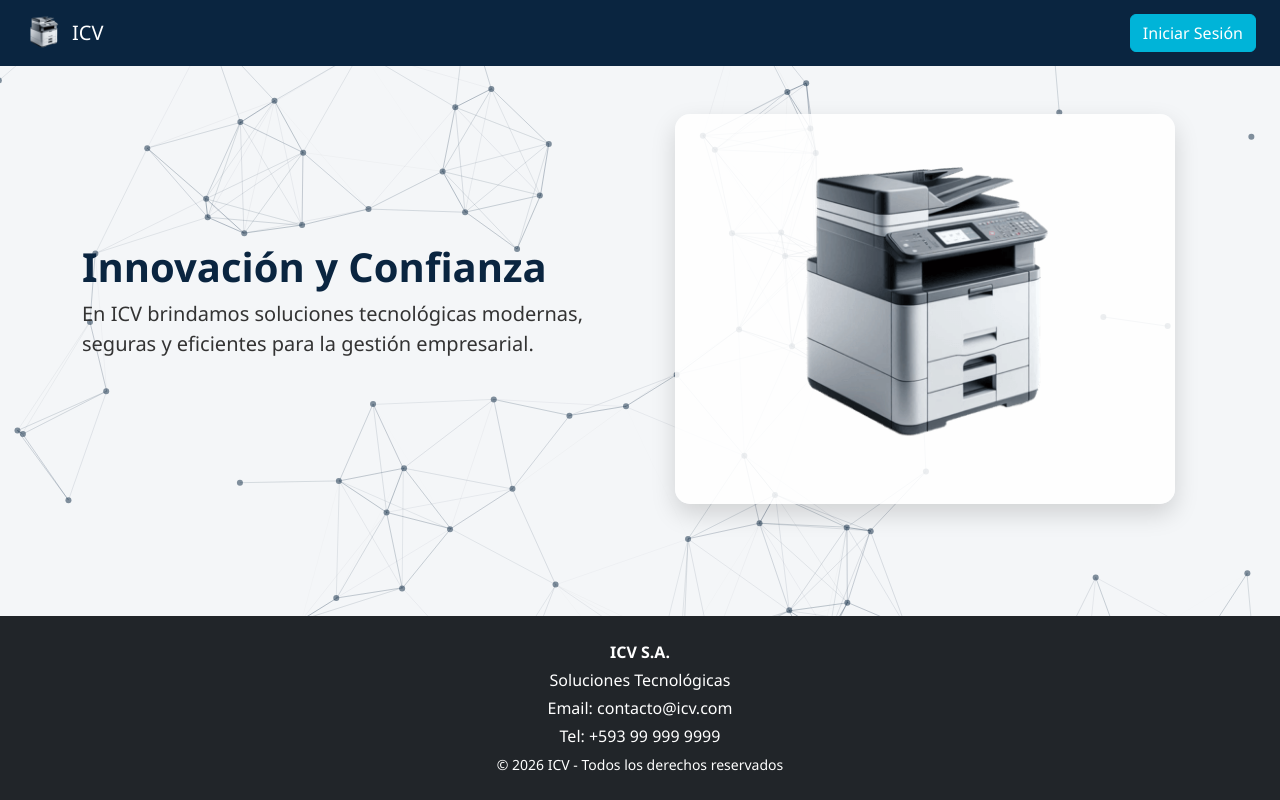
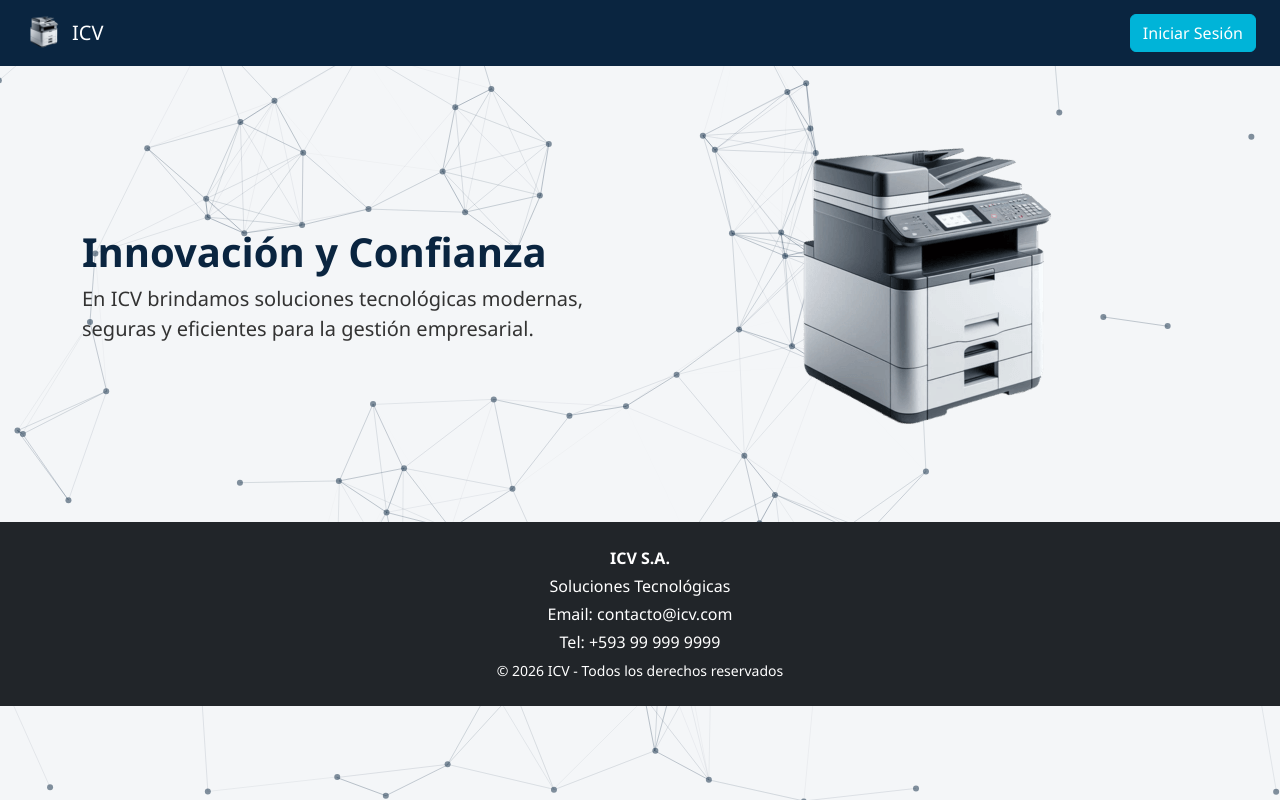
Before and after one commit to Axelzu/EMP_ICV, a PHP site: page / in a window 1280 px wide. Run offline with PHP 8.4, Linux system fonts and the light colour scheme.

Commit message:
arreglos frontend  v 0.6

```diff
--- a/frontend/assets/css/custom.css
+++ b/frontend/assets/css/custom.css
@@ -1,41 +1,31 @@
-/* INDEX */
-
-/* Colores corporativos */
+/*INDEX*/
+/* Colores y detalles corporativos */
 :root {
-    --primary-color: #0A2540;
-    --secondary-color: #00B4D8;
+    --primary-color: #0A2540; /* azul ICV */
+    --secondary-color: #00B4D8; /* azul claro */
 }
 
 body {
     font-family: 'Segoe UI', sans-serif;
     background-color: #f4f6f8;
-    min-height: 100vh;
-    display: flex;
-    flex-direction: column;
 }
 
-/* Para que el footer no se mueva */
-section {
-    flex: 1;
-}
-
-/* Fondo partículas */
+/* Contenedor de partículas */
 #particles-js {
     position: fixed;
     width: 100%;
     height: 100%;
     top: 0;
     left: 0;
-    z-index: -1;
+    z-index: -1; /* Fondo detrás del contenido */
     background: #f4f6f8;
 }
 
-/* Navbar */
+/* Navbar personalizado */
 .navbar {
     background-color: var(--primary-color) !important;
 }
 
-/* Botón */
 .btn-info {
     background-color: var(--secondary-color) !important;
     border-color: var(--secondary-color) !important;
@@ -46,7 +36,7 @@ section {
     border-color: #0096c7 !important;
 }
 
-/* Hero texto */
+/* Hero */
 .hero-text h1 {
     color: var(--primary-color);
 }
@@ -55,28 +45,9 @@ section {
     color: #333;
 }
 
-/* Card bonito del carrusel */
-.hero-card {
-    background: rgba(255, 255, 255, 0.85);
-    padding: 20px;
-    border-radius: 15px;
-    box-shadow: 0px 10px 25px rgba(0, 0, 0, 0.15);
-    max-width: 500px;
-    margin: auto;
-}
-
-/* Imagen tamaño fijo */
-.carousel-img {
-    width: 100%;
-    height: 350px;       /* 🔥 tamaño fijo */
-    object-fit: contain; /* NO se corta */
-    border-radius: 10px;
-}
-
 /* Footer */
 footer {
     background-color: var(--primary-color);
-    margin-top: auto;
 }
 
 
```
